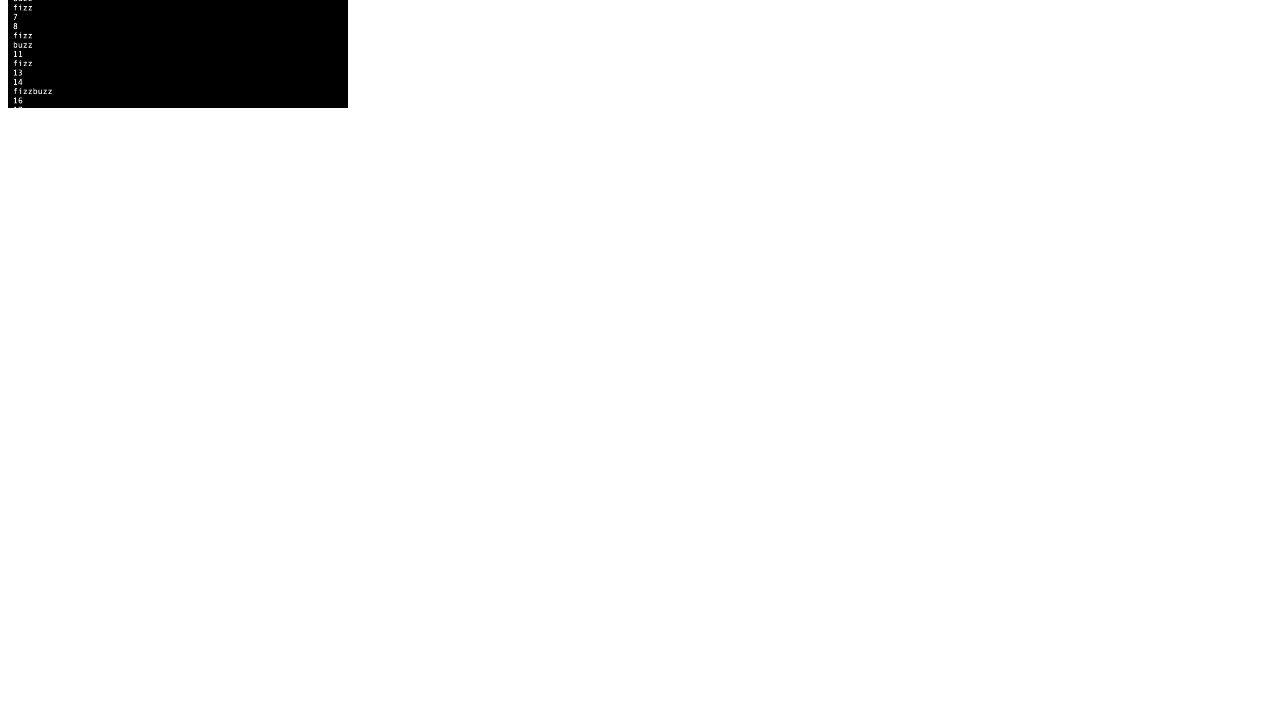
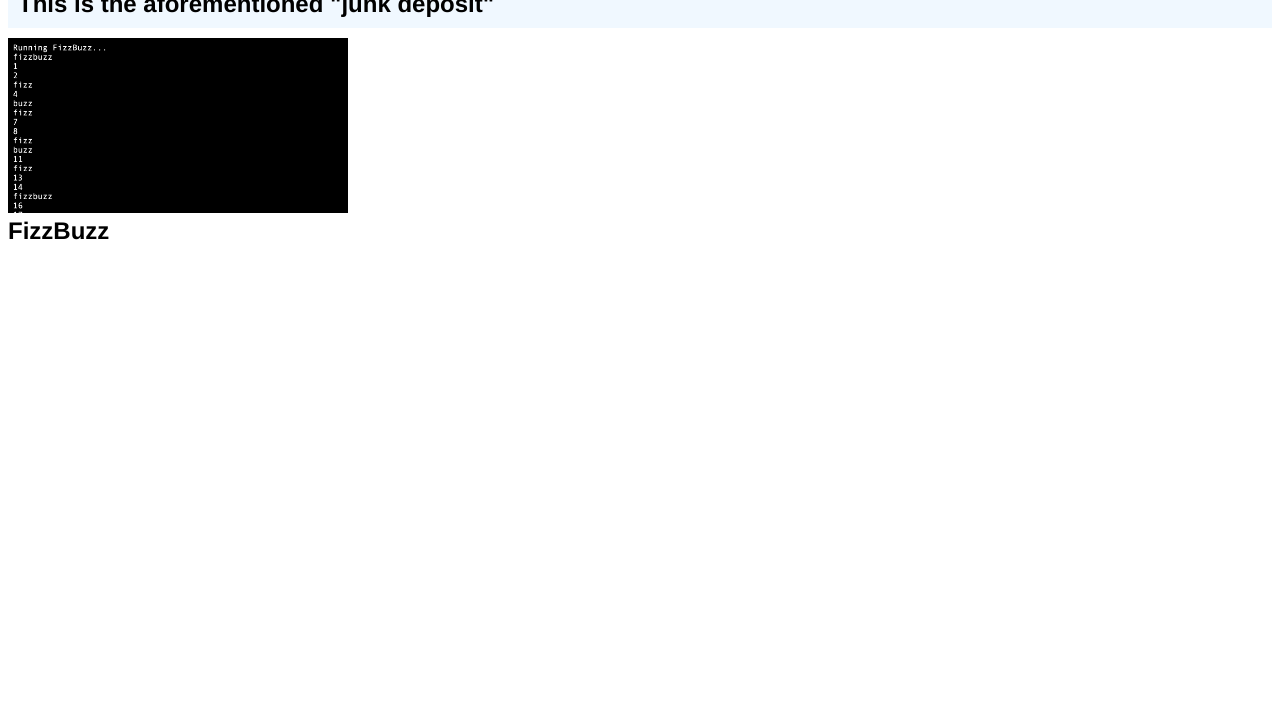
Before and after one commit to ahypnoman/ahypnoman.github.io, a plain HTML site: page webtoys.html in a window 1280 px wide. Shown: the part 75-800 px from the top of the page. Drawn offline with Linux system fonts and the light colour scheme.

Commit message:
I still don't know how to use commits

```diff
--- a/webtoys.html
+++ b/webtoys.html
@@ -3,11 +3,19 @@
 <head>
     <meta charset="UTF-8">
     <title>AHypnoman's Web Toys</title>
+    <link rel="stylesheet" href="styles.css">
 </head>
 <body>
-<div class="webtoyDescContainer" id="fizzbuzz">
-    <div class="imgHolder"><img src="FizzBuzz.png" height="175px" alt="FizzBuzz image" class="webtoyDescImg"></div>
-
+<div class="blueBackground">
+    <h1>WebToys, WebTools, and awful games (maybe)</h1>
+    <h2>This is the aforementioned "junk deposit"</h2>
 </div>
+<a href="FizzBuzz.html" class="webtoyDescContainer" id="fizzbuzz">
+    <div class="imgHolder"><img src="FizzBuzz.png" height="175px" alt="FizzBuzz image" class="webtoyDescImg"></a>
+    <div class="textHolder">
+        <h2>FizzBuzz</h2>
+        <p></p>
+    </div>
+</a>
 </body>
 </html>
```
Also changed, not shown: scratchviewer.html (renamed from ScratchViewer.html).
